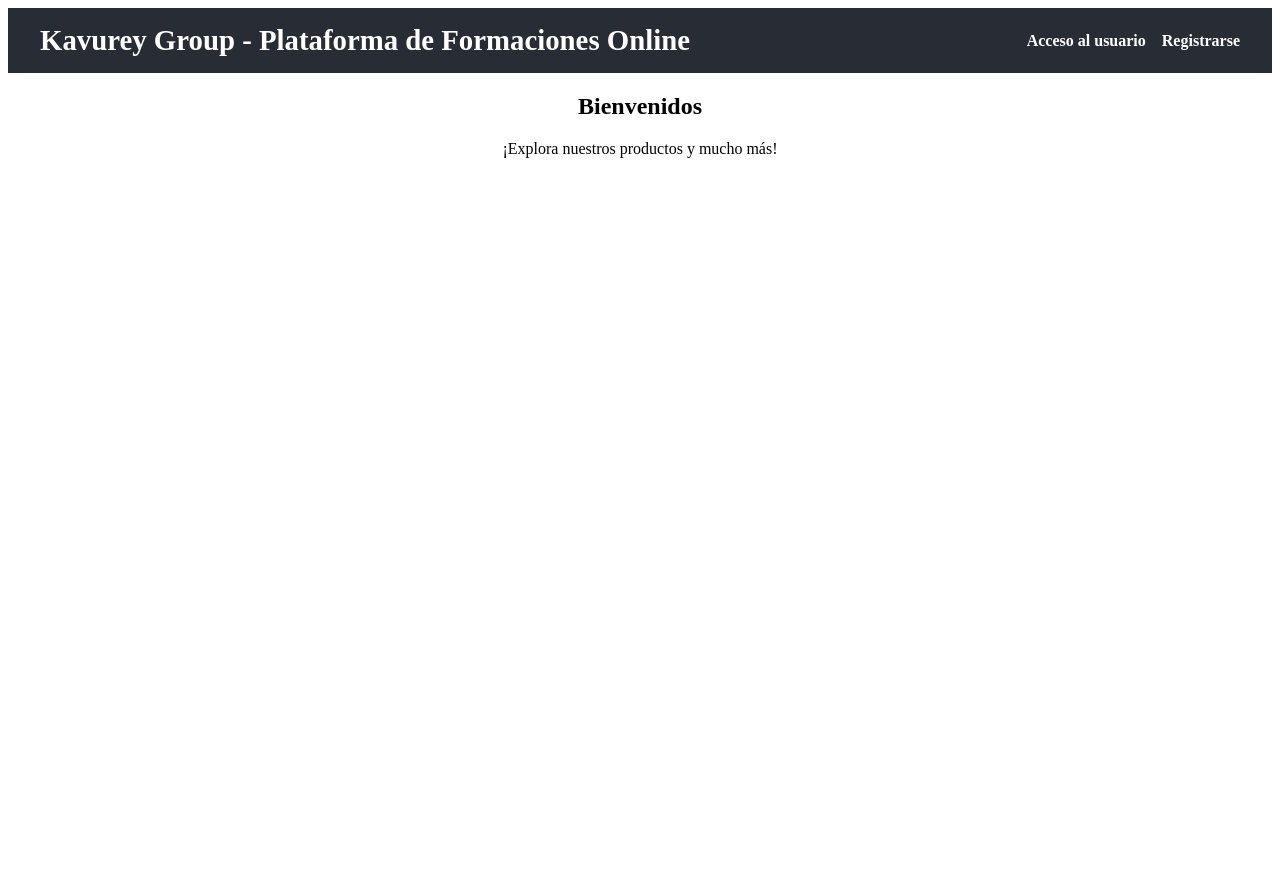
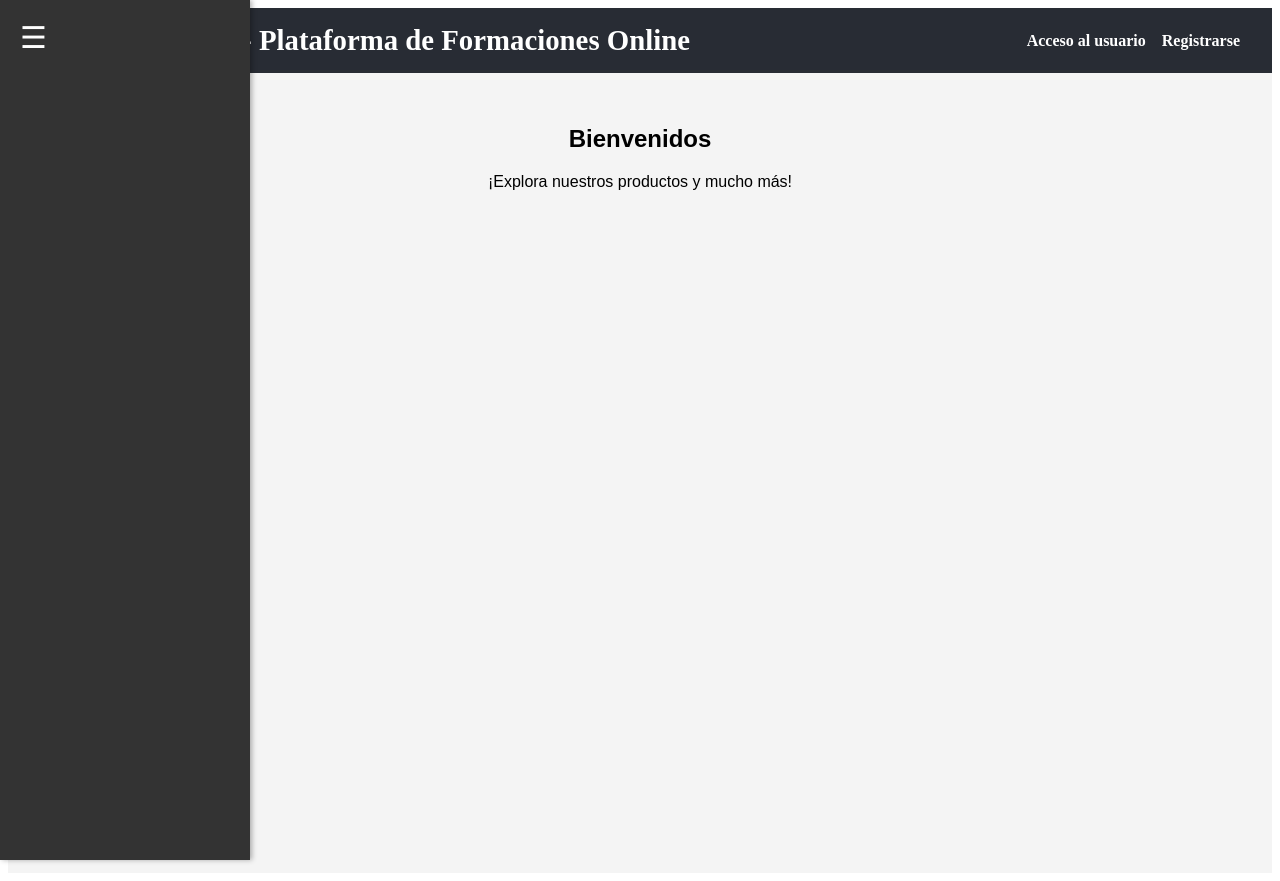
Before and after one commit to MarcosEsquibel/ProyectoCursos, a React (Vite) app in the folder vite-project/: page / in a window 1280 px wide. Before the commit the page ends 800 px from the top, so only its background shows below. Built offline with nearby package versions, Linux system fonts and the light colour scheme.

Commit message:
home.tsx-home.css y header

```diff
--- a/vite-project/package.json
+++ b/vite-project/package.json
@@ -15,6 +15,9 @@
     "@types/react": "^19.1.3",
     "@types/react-dom": "^19.1.3",
     "@vitejs/plugin-react": "^4.4.1",
+    "autoprefixer": "^10.4.21",
+    "postcss": "^8.5.3",
+    "tailwindcss": "^4.1.6",
     "typescript": "^5.8.3",
     "vite": "^6.3.5"
   }
--- a/vite-project/src/pages/Home.css
+++ b/vite-project/src/pages/Home.css
@@ -0,0 +1,77 @@
+/* Home.css */
+
+/* Contenedor principal de la página */
+.home-container {
+  font-family: Arial, sans-serif;
+  height: 100vh;
+  display: flex;
+  flex-direction: column;
+}
+
+/* Botón de hamburguesa */
+.hamburger {
+  position: absolute;
+  top: 20px;
+  left: 20px;
+  font-size: 30px;
+  background: transparent; /* Elimina el fondo gris */
+  border: none;
+  color: white;
+  cursor: pointer;
+  z-index: 10; /* Asegura que esté por encima del contenido */
+  padding: 0; /* Elimina cualquier padding extra */
+}
+
+/* Menú de navegación */
+.sidebar {
+  position: fixed;
+  top: 0;
+  left: 0;
+  width: 250px;
+  height: 100%;
+  background-color: #333;
+  padding-top: 60px;
+  box-shadow: 2px 0 5px rgba(0, 0, 0, 0.3);
+  transition: transform 0.3s ease;
+  transform: translateX(-250px); /* Está oculto por defecto */
+}
+
+.sidebar ul {
+  list-style-type: none;
+  padding: 0;
+  margin: 0;
+}
+
+.sidebar li {
+  padding: 10px 20px;
+  text-align: left;
+}
+
+.sidebar a {
+  color: white;
+  text-decoration: none;
+  font-size: 1.1rem;
+  display: block;
+  transition: background-color 0.3s, color 0.3s;
+}
+
+/* Cuando el menú está abierto, moverlo a la izquierda */
+.home-container .sidebar {
+  transform: translateX(0); /* El menú se despliega */
+}
+
+/* Efecto hover para los enlaces del menú */
+.sidebar a:hover {
+  background-color: #f39c12;
+  color: white;
+}
+
+/* Contenido principal */
+.main-content {
+  flex-grow: 1;
+  margin-left: 0; /* Deja espacio para el menú */
+  padding: 2rem;
+  background-color: #f4f4f4;
+}
+
+/* Estilos para la cabecera */
--- a/vite-project/src/pages/Home.tsx
+++ b/vite-project/src/pages/Home.tsx
@@ -1,12 +1,51 @@
-import Header from "./components/Header";
+import React, { useState } from "react";
+import { Link } from "react-router-dom";
+import "./Home.css"; // Asegúrate de tener este archivo de estilos
 
-function Home() {
-    return (
-      <div>
-        <h2>Bienvenidos</h2>
-        <p>¡Explora nuestros productos y mucho más!</p>
-      </div>
-    );
-  }
+const Home: React.FC = () => {
+  const [menuOpen, setMenuOpen] = useState(false);
 
-  export default Home
+  // Toggle del estado del menú (abrir/cerrar)
+  const toggleMenu = () => setMenuOpen(!menuOpen);
+
+  return (
+    <div className="home-container">
+      {/* Menú de navegación */}
+      <nav className="sidebar">
+        <button
+          className="hamburger"
+          onClick={toggleMenu}
+          aria-label="Abrir menú"
+        >
+          ☰
+        </button>
+
+        {/* Menú que solo se muestra cuando `menuOpen` es true */}
+        {menuOpen && (
+          <ul>
+            <li><Link to="/" className="link">Inicio</Link></li>
+            <li><Link to="/talleres" className="link">Talleres</Link></li>
+            <li><Link to="/cursos" className="link">Cursos</Link></li>
+            <li><Link to="/formaciones" className="link">Formaciones</Link></li>
+            <li><Link to="/colabora" className="link">Colabora</Link></li>
+            <li><Link to="/sobre" className="link">Sobre mí / Proyecto</Link></li>
+            <li><Link to="/blog" className="link">Blog / Recursos gratuitos</Link></li>
+            <li><Link to="/soporte" className="link">Soporte</Link></li>
+          </ul>
+        )}
+      </nav>
+
+      {/* Contenido principal */}
+      <main className="main-content">
+
+        {/* Bienvenida */}
+        <div className="welcome">
+          <h2>Bienvenidos</h2>
+          <p>¡Explora nuestros productos y mucho más!</p>
+        </div>
+      </main>
+    </div>
+  );
+};
+
+export default Home;
--- /dev/null
+++ b/vite-project/src/pages/components/Header.css
@@ -0,0 +1,125 @@
+ /* Home.css */
+
+/* Contenedor principal de la página */
+.home-container {
+    font-family: Arial, sans-serif;
+    height: 100vh;
+    display: flex;
+    flex-direction: column;
+    position: relative;
+  }
+
+  /* Header */
+  .header {
+    display: flex;
+    justify-content: center;
+    align-items: center;
+    padding: 1rem;
+    background-color: #282c34;
+    position: relative;
+  }
+
+  .logo-link {
+    color: white;
+    text-decoration: none;
+    font-size: 1.8rem;
+  }
+
+  /* Contenedor del botón de hamburguesa */
+  .hamburger-container {
+    display: flex;
+    justify-content: center;
+    margin-top: 10px; /* Deja un espacio entre el header y el botón */
+  }
+
+  /* Botón de hamburguesa */
+  .hamburger {
+    font-size: 30px;
+    background: transparent;
+    border: none;
+    color: white;
+    cursor: pointer;
+  }
+
+  /* Menú de navegación (Sidebar) */
+  .sidebar {
+    position: fixed;
+    top: 0;
+    left: -250px; /* El menú comienza oculto */
+    width: 250px;
+    height: 100%;
+    background-color: transparent; /* El fondo solo será visible cuando esté abierto */
+    padding-top: 60px;
+    box-shadow: 2px 0 5px rgba(0, 0, 0, 0.3);
+    transition: transform 0.3s ease, background-color 0.3s ease;
+  }
+
+  /* Cuando el menú está abierto, moverlo a la izquierda y agregar fondo */
+  .sidebar.open {
+    transform: translateX(250px); /* El menú se despliega */
+    background-color: #333; /* El fondo solo aparece cuando se abre */
+  }
+
+  .sidebar ul {
+    list-style-type: none;
+    padding: 0;
+    margin: 0;
+  }
+
+  .sidebar li {
+    padding: 10px 20px;
+    text-align: left;
+  }
+
+  .sidebar a {
+    color: white;
+    text-decoration: none;
+    font-size: 1.1rem;
+    display: block;
+    transition: background-color 0.3s, color 0.3s;
+  }
+
+  /* Efecto hover para los enlaces del menú */
+  .sidebar a:hover {
+    background-color: #f39c12;
+    color: white;
+  }
+
+  /* Contenido principal */
+  .main-content {
+    flex-grow: 1;
+    margin-left: 0; /* Deja espacio para el menú */
+    padding: 2rem;
+    background-color: #f4f4f4;
+  }
+
+  /* Estilo para la bienvenida */
+  .welcome {
+    text-align: center;
+    margin-top: 2rem;
+  }
+
+  .welcome h2 {
+    font-size: 2.5rem;
+    color: #333;
+  }
+
+  .welcome p {
+    font-size: 1.2rem;
+    color: #666;
+  }
+
+  /* Responsividad */
+  @media (max-width: 768px) {
+    .hamburger {
+      font-size: 30px;
+    }
+
+    .sidebar {
+      width: 200px; /* Ajuste para pantallas pequeñas */
+    }
+
+    .main-content {
+      margin-left: 0;
+    }
+  }
--- a/vite-project/src/pages/components/Header.tsx
+++ b/vite-project/src/pages/components/Header.tsx
@@ -46,3 +46,4 @@ const styles = {
 
 // Agrega hover dinámico (JSX no permite :hover en inline styles, así que es mejor con CSS real o una librería)
 export default Header;
+﻿
```
Also changed, not shown: 2 other files (tests, documents, lock files or other folders).
